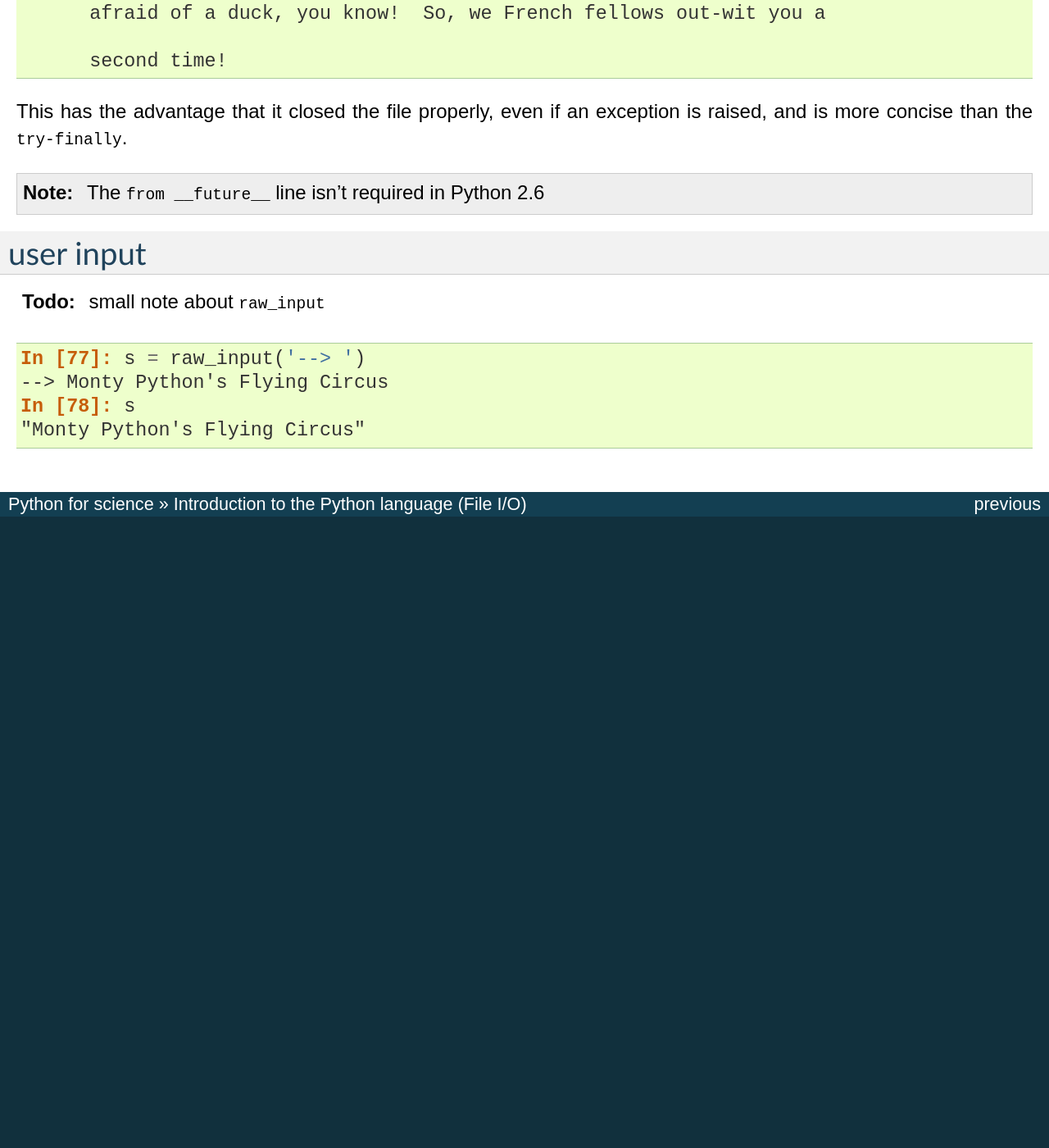
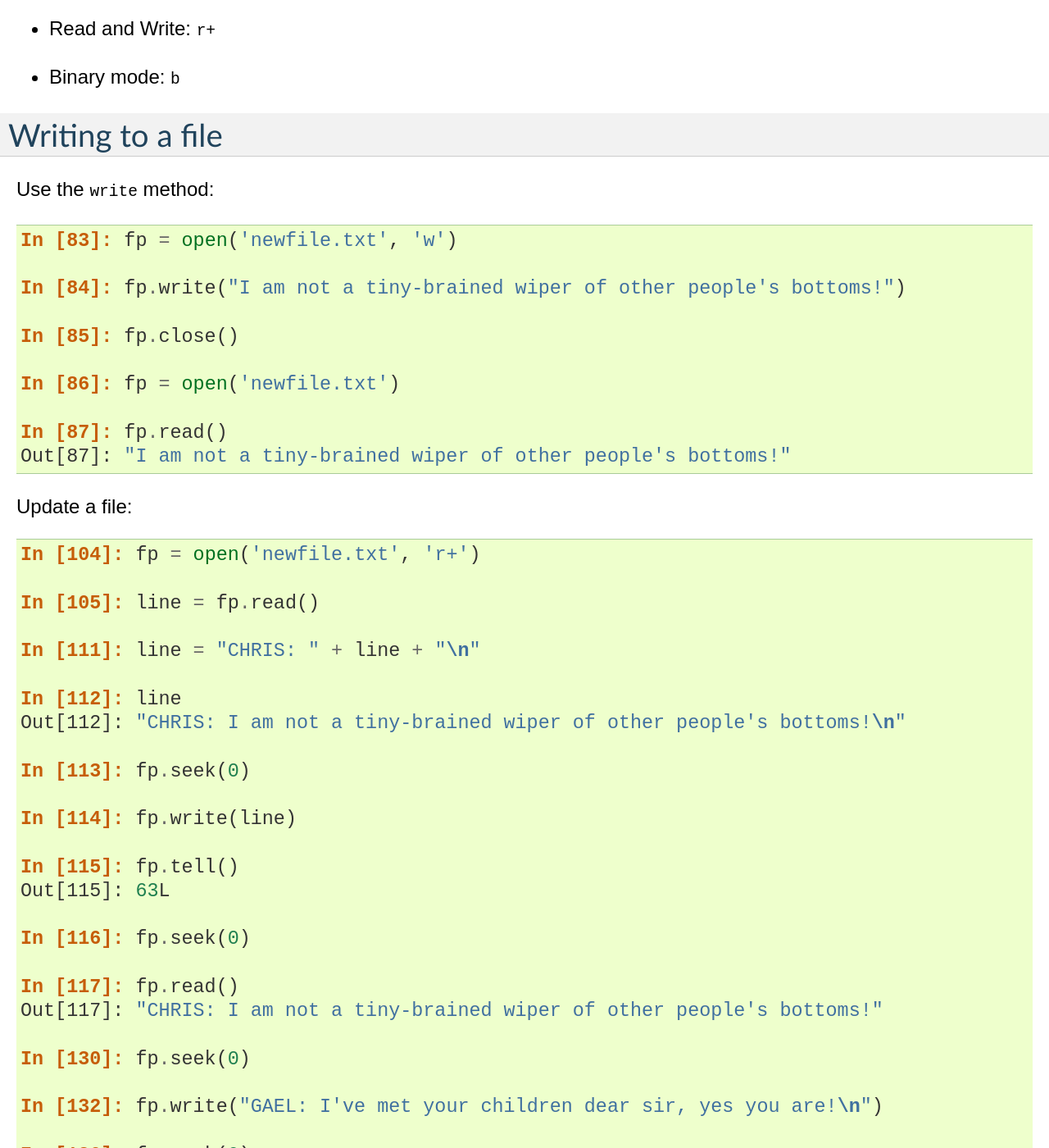
Before and after one commit to GaelVaroquaux/scipy-tutorials, a Sphinx documentation site: the page built from source/file_io.rst, in a window 1280 px wide and 1400 px high, scrolled down 2458 px. Shown: the whole window at 82% size. Built offline with Sphinx 7.4.7, drawn with Linux system fonts in a browser that asks for light colours; before the commit the page ends 3088 px from its top, so only the background shows below that; some of the changed text lies outside the part shown.

Commit message:
Add write to file_io.

```diff
--- a/source/file_io.rst
+++ b/source/file_io.rst
@@ -2,7 +2,10 @@
 Introduction to the Python language (File I/O)
 ==============================================
 
-Use the build-in function ``open`` to open files:
+Reading from a file
+-------------------
+
+Open a file with the ``open`` function:
 
 .. sourcecode:: ipython
 
@@ -63,6 +66,91 @@ Or we can read the entire file into a list:
     In [78]: all_lines[0]
     Out[78]: "GUARD: 'Allo, daffy English kaniggets and Monsieur Arthur-King, who is\n"
 
+Iterate over a file
+-------------------
+
+Files are sequences, we can iterate over them:
+
+.. sourcecode:: ipython
+
+    In [81]: fp = open("datafile.txt")
+
+    In [82]: for line in fp:
+       ....:     print line
+       ....:
+    GUARD: 'Allo, daffy English kaniggets and Monsieur Arthur-King, who is
+
+          afraid of a duck, you know!  So, we French fellows out-wit you a
+
+          second time!
+
+
+File modes
+----------
+
+* Read-only: ``r``
+* Write-only: ``w``  # Will erase file if it exists or create a new file
+* Append a file: ``a``
+* Read and Write: ``r+``
+* Binary mode: ``b``
+
+Writing to a file
+-----------------
+
+Use the ``write`` method:
+
+.. sourcecode:: ipython
+
+    In [83]: fp = open('newfile.txt', 'w')
+
+    In [84]: fp.write("I am not a tiny-brained wiper of other people's bottoms!")
+
+    In [85]: fp.close()
+
+    In [86]: fp = open('newfile.txt')
+
+    In [87]: fp.read()
+    Out[87]: "I am not a tiny-brained wiper of other people's bottoms!"
+
+Update a file:
+
+.. sourcecode:: ipython
+
+    In [104]: fp = open('newfile.txt', 'r+')
+
+    In [105]: line = fp.read()
+
+    In [111]: line = "CHRIS: " + line + "\n"
+
+    In [112]: line
+    Out[112]: "CHRIS: I am not a tiny-brained wiper of other people's bottoms!\n"
+
+    In [113]: fp.seek(0)
+
+    In [114]: fp.write(line)
+
+    In [115]: fp.tell()
+    Out[115]: 63L
+
+    In [116]: fp.seek(0)
+
+    In [117]: fp.read()
+    Out[117]: "CHRIS: I am not a tiny-brained wiper of other people's bottoms!"
+
+    In [130]: fp.seek(0)
+
+    In [132]: fp.write("GAEL: I've met your children dear sir, yes you are!\n")
+
+    In [136]: fp.seek(0)
+
+    In [137]: fp.readlines()
+    Out[137]:
+    ["CHRIS: I am not a tiny-brained wiper of other people's bottoms!\n",
+     "GAEL: I've met your children dear sir, yes you are!\n"]
+
+File processing
+---------------
+
 Often want to open the file, grab the data, then close the file:
 
 .. sourcecode:: ipython
```
